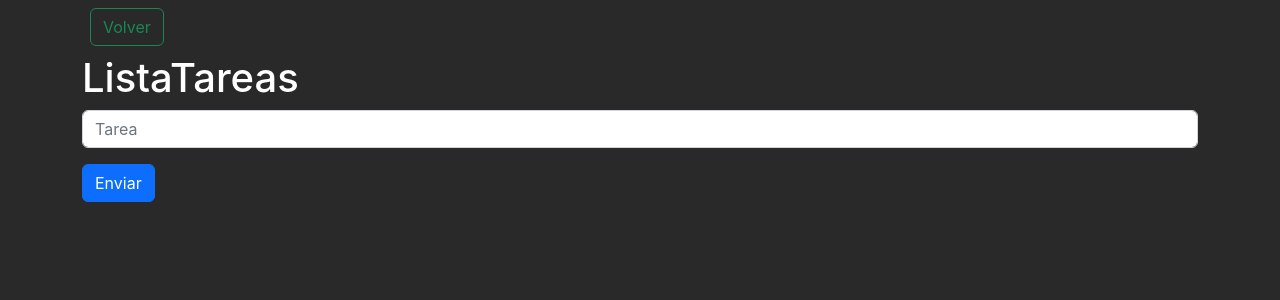
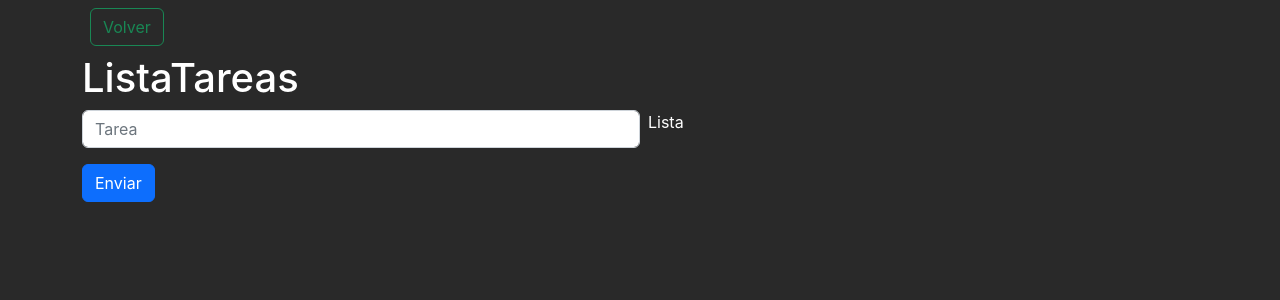
Before and after one commit to SebaGNH/RJS-useReducer-VYB, a React (Vite) app: page /ListaTareas in a window 1280 px wide. Shown: the top 300 px of the page. Built offline with nearby package versions, Linux system fonts and the light colour scheme.

Commit message:
se envían acciones por reducer

```diff
--- a/src/gi-01-listaTareas/pages/ListaTareas.jsx
+++ b/src/gi-01-listaTareas/pages/ListaTareas.jsx
@@ -1,27 +1,53 @@
-import React, { useReducer } from 'react';
+import React, { useReducer, useRef } from 'react';
 import {ButtonBack} from '../../components/ButtonBack';
 
-const initialState = {
+// recibe el estado y la acción
+const reducer = (state = {}, action = {}) => {
+  // console.log(action); //Object { type: "add_task", title: "aaa" }
+  switch (action.type) {
+    case 'add_task':
+      return (
+        console.log(action.title)
+      )
 
-}
-// recibe el estado y la acción
-const reducer = (state = initialState, action = {}) => {
+  }
   return state
 }
 
+export const ListaTareas = () => {
+  const inputRef = useRef();
+  // dispatch: evento para modificar el estado internamente
+  const [state, dispatch] = useReducer(reducer, reducer());
 
-export const ListaTareas = () => {
-// dispatch: evento para modificar el estado internamente
-  const [state, dispatch] = useReducer(reducer, reducer());
+  // Submit
+  const handleSubmit = (ev) => {
+    ev.preventDefault();
+    // cuando llamamos a dispatch se ejecuta la función del reducer
+    dispatch({
+      type: 'add_task',// tipo de evento o acción queremos realizar
+      title: inputRef.current.value
+    });
+  }
+
   return (
     <>
       <ButtonBack />
       <h1>ListaTareas</h1>
-      <form>
-        <input type="text" name="" id="" placeholder='Tarea' className='form-control'/>
+      <div className="d-flex flex-row">
+        <form onSubmit={handleSubmit} className='col-md-6'>
+          <input
+            type="text"
+            placeholder='Tarea'
+            className='form-control'
+            ref={inputRef}
+          />
 
-        <button type="submit" className='btn btn-primary mt-3'>Enviar</button>
-      </form>
+          <button type="submit" className='btn btn-primary mt-3'>Enviar</button>
+        </form>
+        <div className="col-md-6 mx-2">
+          <p>Lista</p>
+        </div>
+      </div>
     </>
   )
 }
```
